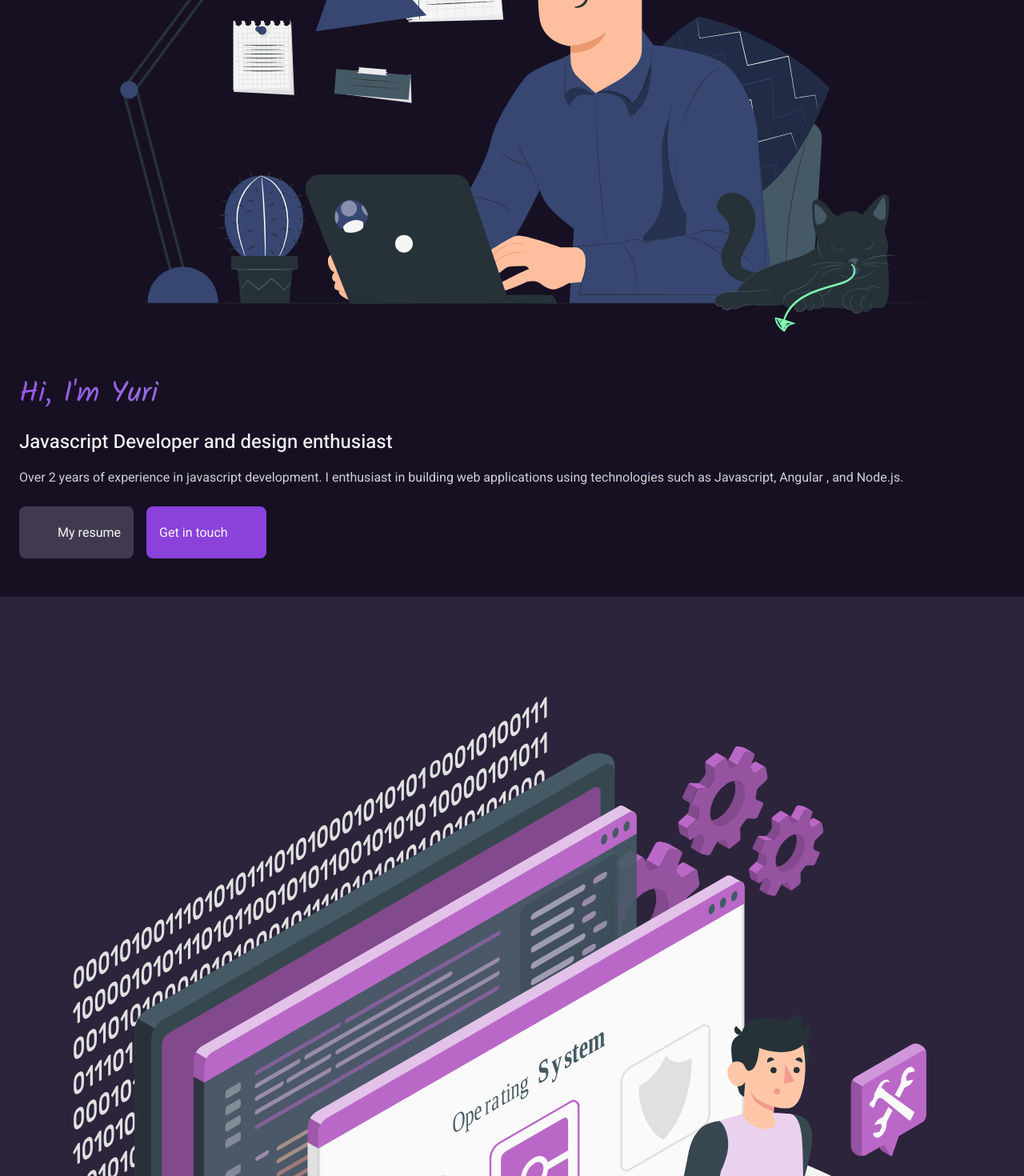
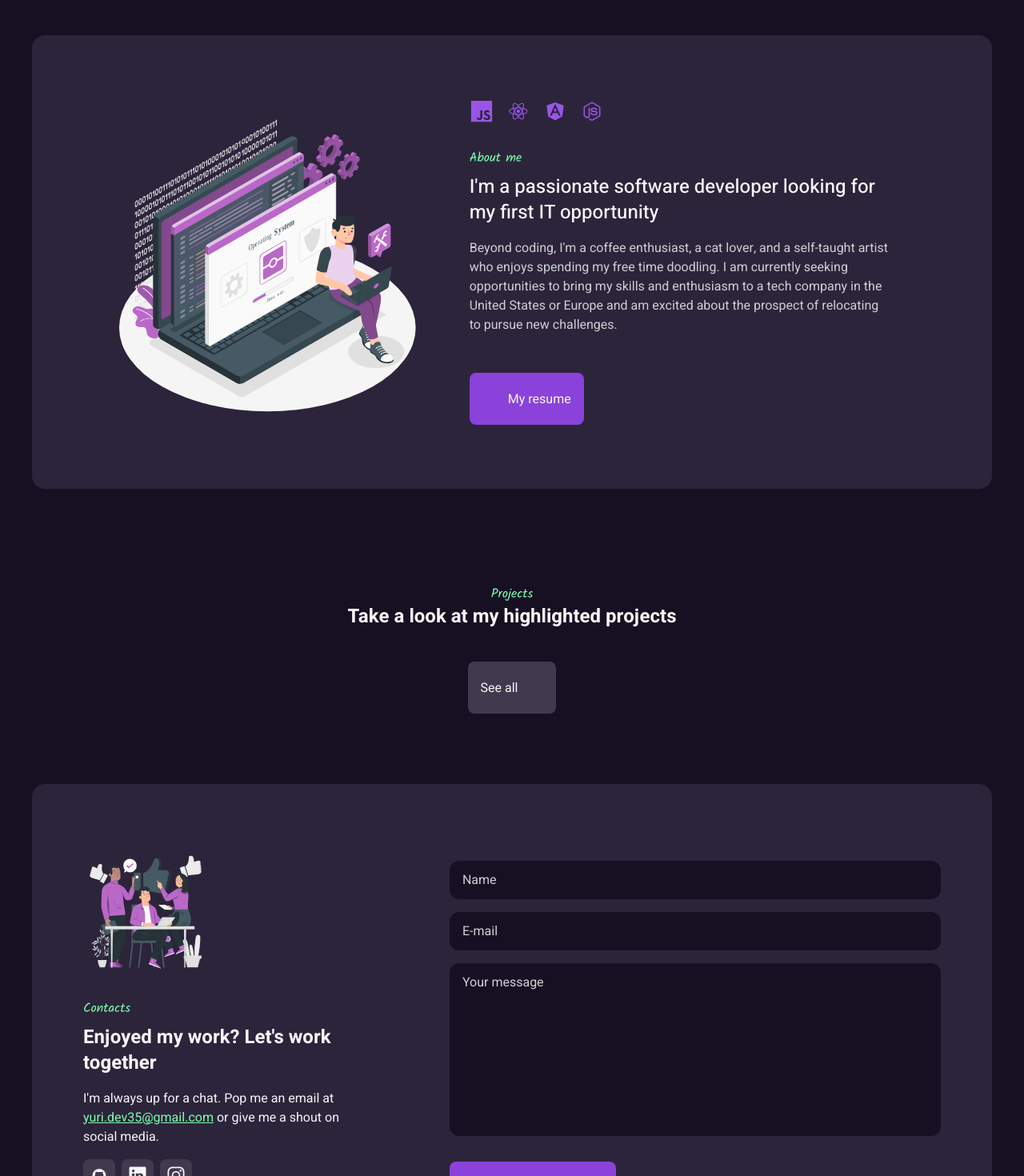
Before and after one commit to Player35Oficial/portfolio-ts-react, a React (Vite) app: page / in a window 1280 px wide. Shown: the part 580-2050 px from the top of the page at 80% size. Built offline with nearby package versions, Linux system fonts and the light colour scheme; some icons are missing.

Commit message:
style: responsive homepage

```diff
--- a/src/pages/Home/index.tsx
+++ b/src/pages/Home/index.tsx
@@ -2,10 +2,9 @@ import FirstImage from "../../assets/telecommuting-animate.svg";
 import {
   Button,
   ButtonSecondary,
-  IconButton,
   IconButtonSecondary,
 } from "../../components/Buttons";
-import { FaFileLines, FaArrowRightLong, FaArrowUp } from "react-icons/fa6";
+import { FaFileLines, FaArrowRightLong } from "react-icons/fa6";
 import Arrow from "../../assets/arrow.svg";
 import DevFigure from "../../assets/operating system-amico.svg";
 import {
@@ -24,13 +23,13 @@ import ContactFigure from "../../assets/good-team-pana.svg";
 export default function Home() {
   return (
     <>
-      <main className="text-text-primary text-pink pt-20">
-        <div className="pt-20 h-auto" id="home">
-          <div className="flex px-6 py-12 flex-col gap-6">
-            <div className="img-container">
+      <main className="text-text-primary text-pink xl:w-max-[1280px] xl:flex xl:flex-col lg:flex lg:flex-col">
+        <div className="h-auto lg:mt-20 lg:m-4" id="home">
+          <div className="flex px-6 py-12 flex-col lg:flex-row-reverse xl:flex-row-reverse items-center gap-6">
+            <div className="img-container lg:w-2/4 xl:w-2/4">
               <img src={FirstImage} alt="presentation image" />
             </div>
-            <div className="info flex flex-col gap-6">
+            <div className="info flex flex-col gap-6 xl:w-[600px] lg:w-[600px]">
               <span className="text-[#00000000] bg-clip-text bg-gradient-to-r from-[#9955E8] to-[#7BFFAF] text-4xl font-kalam">
                 Hi, I'm Yuri
               </span>
@@ -44,7 +43,6 @@ export default function Home() {
                   such as Javascript, Angular , and Node.js.
                 </p>
               </div>
-            </div>
               <div className="actions flex gap-4 max-[440px]:justify-center">
                 <ButtonSecondary
                   label="My resume"
@@ -54,18 +52,22 @@ export default function Home() {
                 <Button label="Get in touch" icon={FaArrowRightLong} />
               </div>
             </div>
+          </div>
           <img
-            className="absolute right-[16vw] -bottom-[16vw]"
+            className="absolute right-[16vw] -bottom-[16vw] lg:bottom-[44vw] xl:bottom-[21vw]"
             src={Arrow}
             alt="arrow"
           />
         </div>
-        <div className="pt-20 h-auto bg-surface-primary" id="about">
-          <div>
+        <div
+          className="py-8 mt-20 xl:px-16 xl:m-10 xl:rounded-2xl lg:px-16 lg:m-10 lg:rounded-2xl h-auto bg-surface-primary scroll-m-20"
+          id="about"
+        >
+          <div className="xl:flex xl:justify-evenly xl:items-center lg:flex lg:justify-evenly lg:items-center">
             {/* Image */}
-            <img src={DevFigure} alt="dev figure" />
+            <img className="lg:h-80 xl:h-96" src={DevFigure} alt="dev figure" />
             {/* Content */}
-            <div className="flex flex-col px-6 py-12">
+            <div className="flex flex-col px-6 py-12 lg:xl:max-w-xl xl:max-w-xl">
               <div className="techs flex gap-4 text-3xl text-techs-colors mb-8">
                 <IoLogoJavascript />
                 <DiReact />
@@ -93,7 +95,7 @@ export default function Home() {
             </div>
           </div>
         </div>
-        <div className="pt-20 h-fit py-12 px-6" id="projects">
+        <div className="pt-20 h-fit py-12 px-6 scroll-m-20" id="projects">
           <p className="text-base text-secondary text-center font-kalam ">
             Projects
           </p>
@@ -105,11 +107,20 @@ export default function Home() {
           </div>
           <div className="projects-container flex gap-6 flex-col"></div>
         </div>
-        <div className="py-12 h-auto bg-surface-primary px-6" id="contact">
-          <div>
-            <img src={ContactFigure} alt="contact figure" />
-            <p className="text-base font-kalam text-secondary mb-2">Contacts</p>
-            <div className="flex flex-col gap-4">
+        <div
+          className="py-12 h-auto bg-surface-primary px-6 scroll-m-20 lg:flex lg:items-center lg:px-16 lg:m-10 lg:rounded-2xl xl:justify-between gap-32"
+          id="contact"
+        >
+          <div className="">
+            <img
+              src={ContactFigure}
+              className="lg:h-40 xl:h-40"
+              alt="contact figure"
+            />
+            <div className="flex flex-col gap-4 lg:max-w-xl xl:max-w-xl">
+              <p className="text-base font-kalam text-secondary mb-2 xl:-mb-2 xl:mt-8">
+                Contacts
+              </p>
               <h2 className="text-2xl font-bold">
                 Enjoyed my work? Let's work together
               </h2>
@@ -130,24 +141,24 @@ export default function Home() {
               </div>
             </div>
           </div>
-          <div>
+          <div className="w-full">
             <form className="flex flex-col gap-4 mt-12">
               <input
-                className="bg-surface-background placeholder-text-secondary px-4 py-3 rounded-lg w-full focus-visible:ring focus-visible:ring-secondary"
+                className="bg-surface-background placeholder-text-secondary px-4 py-3 rounded-xl w-full focus-visible:ring focus-visible:ring-secondary"
                 type="text"
                 name="name"
                 id="name"
                 placeholder="Name"
               />
               <input
-                className="bg-surface-background placeholder-text-secondary px-4 py-3 rounded-lg w-full focus-visible:ring focus-visible:ring-secondary"
+                className="bg-surface-background placeholder-text-secondary px-4 py-3 rounded-xl w-full focus-visible:ring focus-visible:ring-secondary"
                 type="email"
                 name="email"
                 id="email"
                 placeholder="E-mail"
               />
               <textarea
-                className="bg-surface-background placeholder-text-secondary px-4 py-3 mb-4 rounded-lg w-full focus-visible:ring focus-visible:ring-secondary resize-none"
+                className="bg-surface-background placeholder-text-secondary px-4 py-3 mb-4 rounded-xl w-full focus-visible:ring focus-visible:ring-secondary resize-none"
                 name="message"
                 id="message"
                 placeholder="Your message"
@@ -159,39 +170,6 @@ export default function Home() {
           </div>
         </div>
       </main>
-      <footer className="text-text-secondary py-6 px-4 flex flex-col gap-4 ">
-        <p className="text-sm">
-          Yuri Santana 2023. Layout based on{" "}
-          <a
-            className="underline hover:text-secondary transition-colors"
-            href="https://www.figma.com/community/file/1303713673750465529"
-          >
-            Rocketseat's
-          </a>{" "}
-          template
-        </p>
-        <div className="flex items-center justify-evenly">
-          <a
-            className="hover:text-secondary transition-colors"
-            href="https://github.com/Player35Oficial"
-          >
-            Github
-          </a>
-          <a
-            className="hover:text-secondary transition-colors"
-            href="https://www.linkedin.com/in/yuri-player35/"
-          >
-            LinkedIn
-          </a>
-          <a
-            className="hover:text-secondary transition-colors"
-            href="https://www.instagram.com/player35_dev/"
-          >
-            Instagram
-          </a>
-          <IconButton icon={FaArrowUp} />
-        </div>
-      </footer>
     </>
   );
 }
```
Lines whose indentation alone changed are shown as unchanged.
